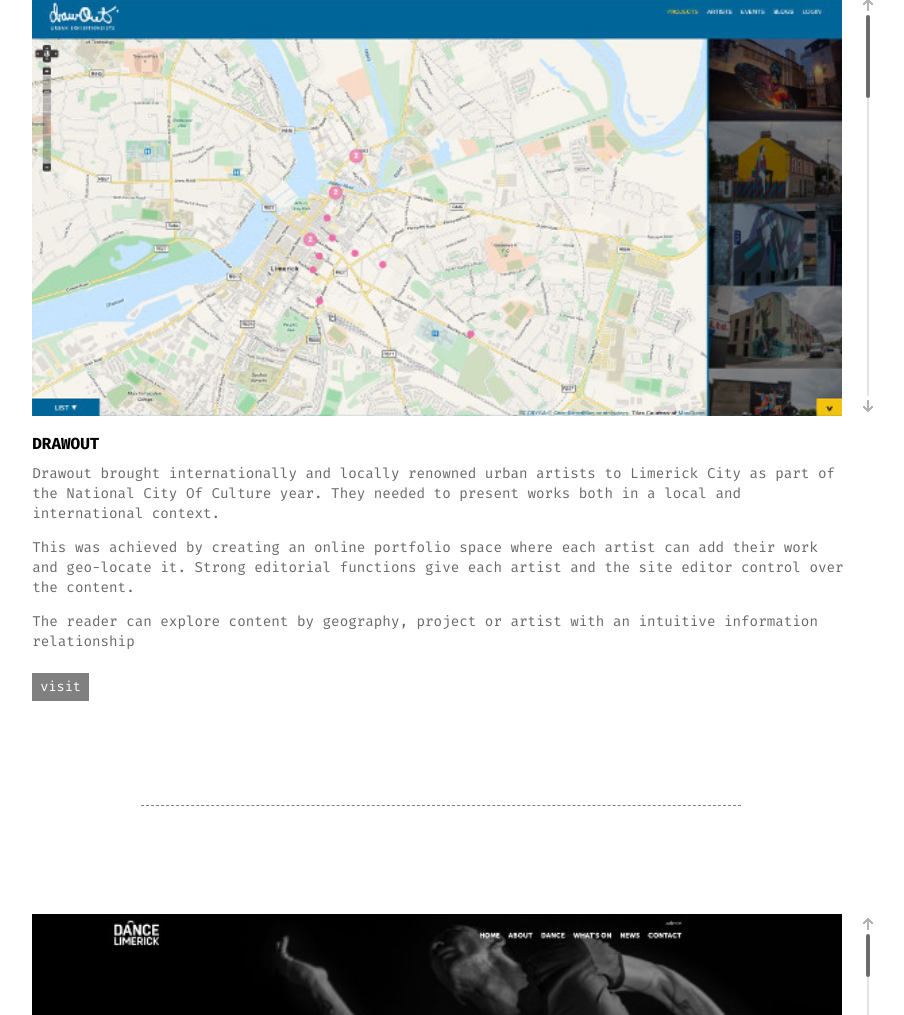
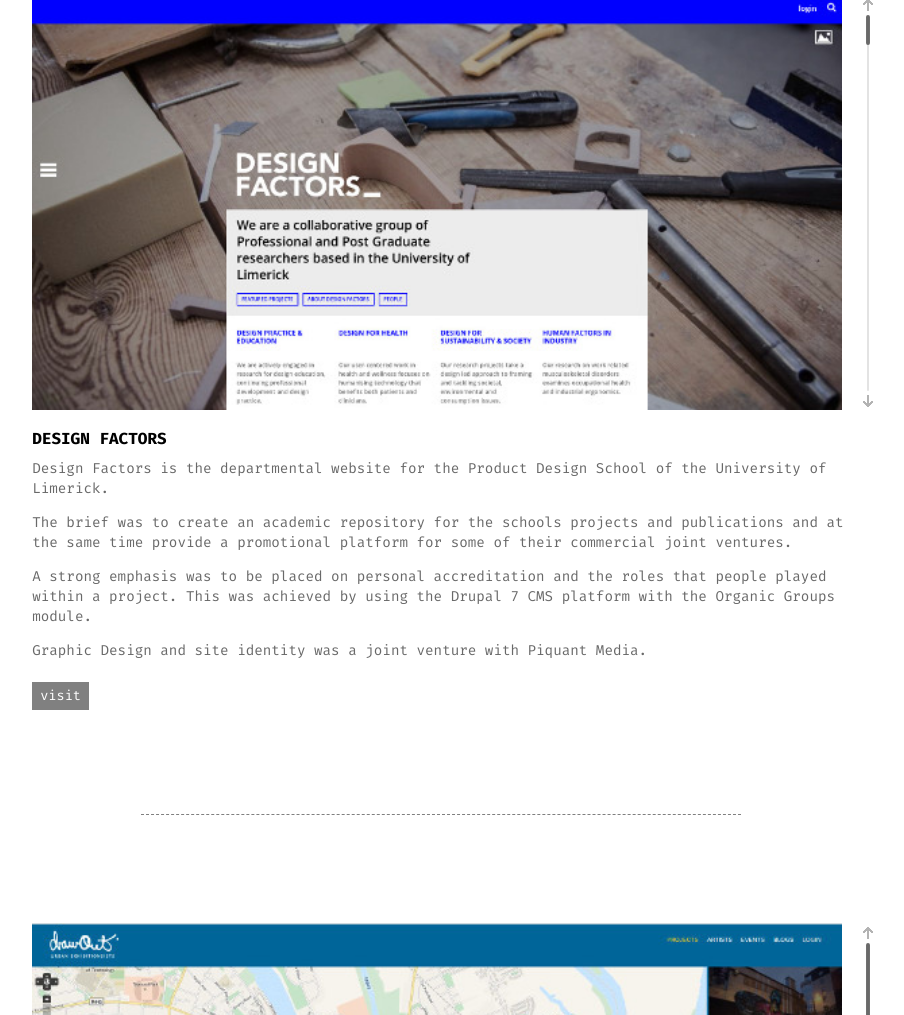
Before and after one commit to Openpoint/openpoint, a plain HTML site: page index.html in a window 1280 px wide. Shown: the part 6576-7591 px from the top of the page, without its empty margins (199-1103 px from the left). Drawn offline with Linux system fonts and the light colour scheme; a script that the page names is missing.

Commit message:
added Design Factors

```diff
--- a/index.html
+++ b/index.html
@@ -302,6 +302,40 @@
 
 				<div class='grid-6 prefix-3 divider'></div>
 
+				<div class='grid-12 outer folio'>
+					<div class='grid-6 alpha w100 fimage scroll' >
+						<a href='images/folio/designfactors/large/design factors front page.jpg' data-lightbox='designfactors' data-title='Design Factors front page'>
+							<img src='images/folio/designfactors/design factors front page.jpg' alt='Design Factors front page' />
+						</a>
+						<div class='ititle'>The full scrolling front page</div>
+						<a href='images/folio/designfactors/large/design factors front page full.jpg' data-lightbox='designfactors' data-title='The full scrolling front page'>
+							<img src='images/folio/designfactors/design factors front page full.jpg' alt='design Factors full scrolling front page' />
+						</a>
+						<div class='ititle'>A project page</div>
+						<a href='images/folio/designfactors/large/design factors project page.jpg' data-lightbox='designfactors' data-title='A project page'>
+							<img src='images/folio/designfactors/design factors project page.jpg' alt='design Factors project page' />
+						</a>
+						<div class='ititle'>The People page</div>
+						<a href='images/folio/designfactors/large/Design factors people page.jpg' data-lightbox='designfactors' data-title='The People page'>
+							<img src='images/folio/designfactors/Design factors people page.jpg' alt='design Factors People page' />
+						</a>
+						<div class='ititle'>A Person page</div>
+						<a href='images/folio/designfactors/large/design factors person page.jpg' data-lightbox='designfactors' data-title='A Person page'>
+							<img src='images/folio/designfactors/design factors person page.jpg' alt='design Factors Person page' />
+						</a>
+					</div>
+					<div class='grid-5 prefix-1 ftext omega'>
+						<h2>Design Factors</h2>
+						<p>Design Factors is the departmental website for the Product Design School of the University of Limerick.</p>
+						<p>The brief was to create an academic repository for the schools projects and publications and at the same time provide a promotional platform for some of their commercial joint ventures.</p>
+						<p>A strong emphasis was to be placed on personal accreditation and the roles that people played within a project. This was achieved by using the Drupal 7 CMS platform with the Organic Groups module.</p>
+						<p>Graphic Design and site identity was a joint venture with Piquant Media.</p>
+						<a class='link' href='https://designfactors.ie' target='_blank' ></a>
+					</div>
+					<div class='clearfix'></div>
+				</div>
+
+				<div class='grid-6 prefix-3 divider'></div>
 
 				<div class='grid-12 outer folio'>
 					<div class='grid-6 alpha w100 fimage scroll' >
```
Also changed, not shown: images/folio/designfactors/Design factors people page.jpg (added), images/folio/designfactors/design factors front page full.jpg (added), images/folio/designfactors/design factors front page.jpg (added), images/folio/designfactors/design factors person page.jpg (added), images/folio/designfactors/design factors project page.jpg (added), images/folio/designfactors/large/Design factors people page.jpg (added), images/folio/designfactors/large/design factors front page full.jpg (added), images/folio/designfactors/large/design factors front page.jpg (added), images/folio/designfactors/large/design factors person page.jpg (added), images/folio/designfactors/large/design factors project page.jpg (added).
